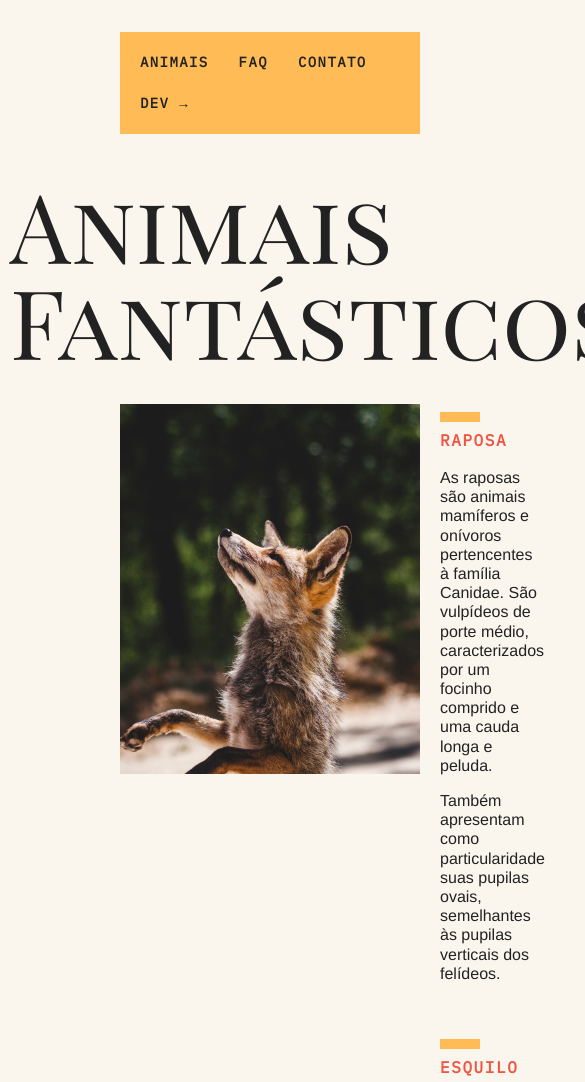
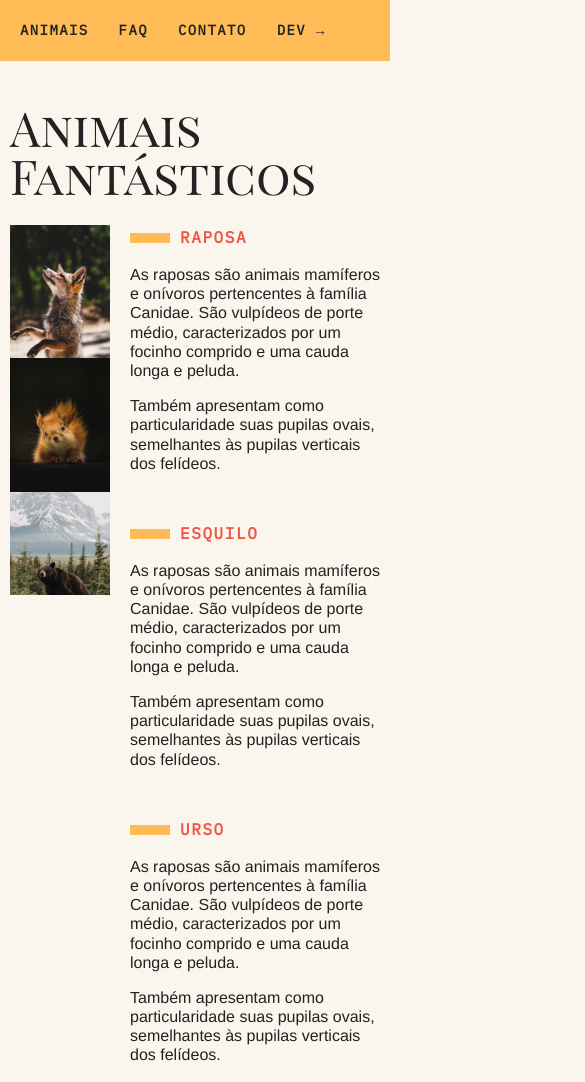
Before and after one commit to phenrique7/labs, a plain HTML site: page animais-fantasticos/index.html in a window 390 px wide. Shown: the top 1082 px of the page, 585 px wide, since content can reach past the window. Drawn offline with Linux system fonts and the light colour scheme.

Commit message:
feat: add responsive layout css

```diff
--- a/animais-fantasticos/css/style.css
+++ b/animais-fantasticos/css/style.css
@@ -176,3 +176,38 @@ address p::before {
   font-family: var(--ibm-plex-mono-font);
   font-weight: bold;
 }
+
+@media (max-width: 720px) {
+  main {
+    grid-template-columns: 1fr;
+  }
+
+  header, .grid-section, .copy {
+    grid-column: 1;
+  }
+
+  header {
+    margin-top: 0;
+  }
+
+  .grid-section {
+    grid-template-columns: 100px 1fr;
+    grid-gap: 10px;
+  }
+
+  .grid-section h1 {
+    font-size: 3rem;
+  }
+
+  .animais-lista {
+    grid-column: 1;
+  }
+
+  .faq-lista, address, .mapa {
+    grid-column: 1 / 3;
+  }
+
+  .copy {
+    margin-bottom: 0;
+  }
+}
```
